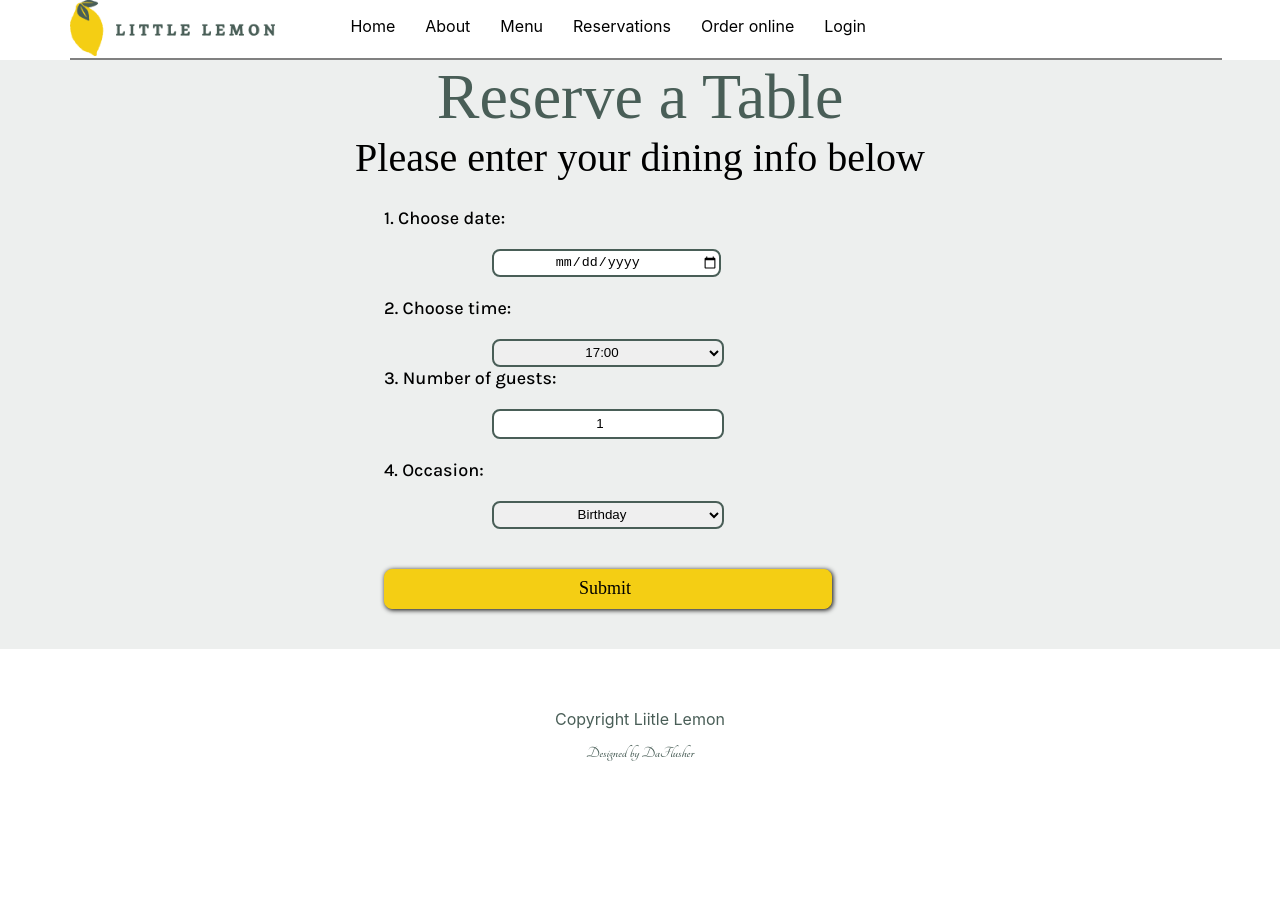
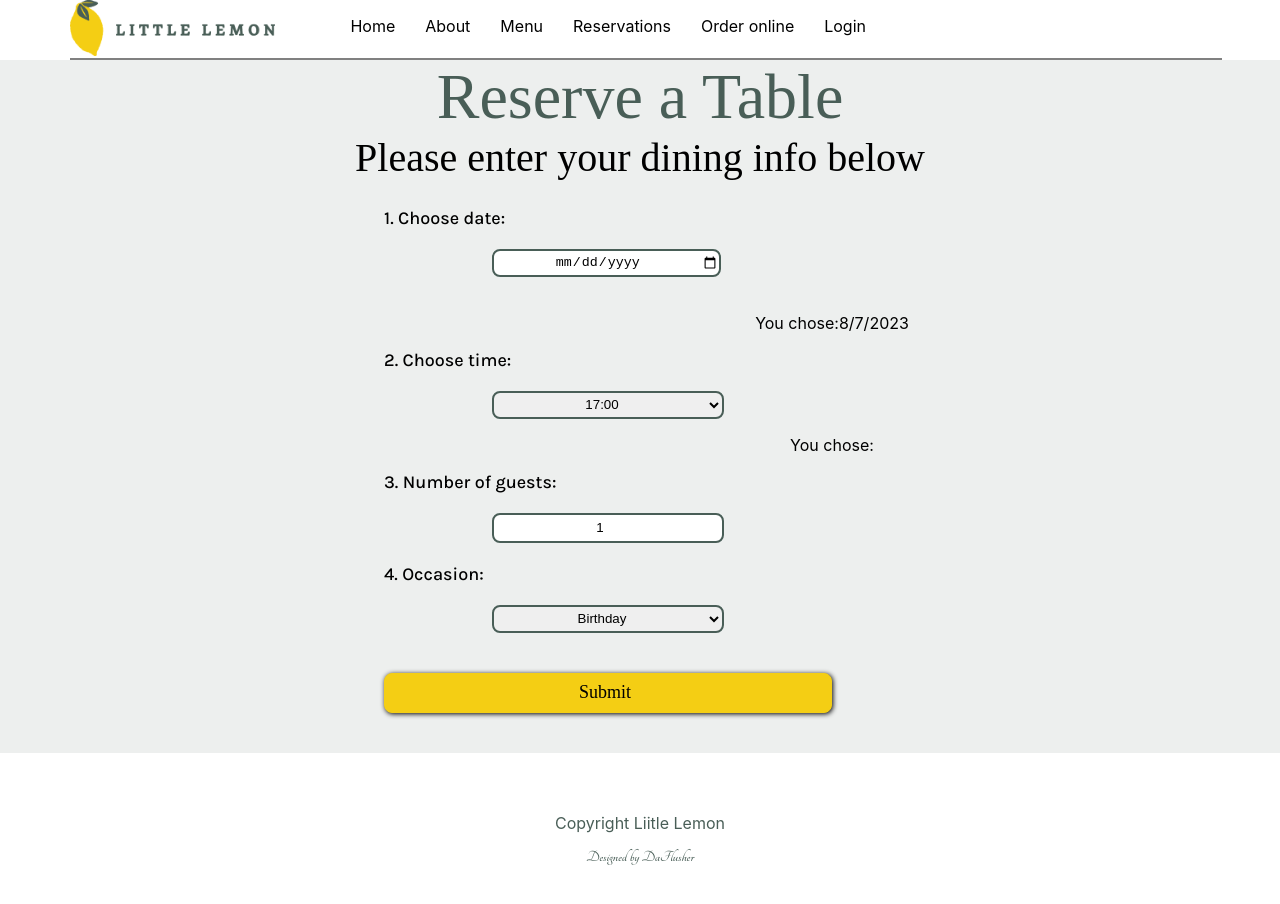
Before and after one commit to DaFlusher/my-little-lemon, a React (Create React App) app: page /reserve-a-table in a window 1280 px wide. Shown: the top 904 px of the page. Built offline with nearby package versions, Linux system fonts and the light colour scheme; a web font is replaced by a local one.

Commit message:
Successfully lifting state of availabletimes from the booking form to the App component

```diff
--- a/public/index.html
+++ b/public/index.html
@@ -65,5 +65,6 @@
       To begin the development, run `npm start` or `yarn start`.
       To create a production bundle, use `npm run build` or `yarn build`.
     -->
+
   </body>
 </html>
--- a/src/App.js
+++ b/src/App.js
@@ -13,13 +13,18 @@ import Home from './Home';
 
 
 function App() {
+  const[availableTime, setAvailableTime]= useState('');
+
+  const handleTimeChange=(e)=>{
+
+    setAvailableTime(e.target.value)}
 
   return(
   <>
 
     <Routes>
       <Route path='/'element={<Home/>}/>
-      <Route path='/reserve-a-table' element={<ReserveTable/>}/>
+      <Route path='/reserve-a-table' element={<ReserveTable setAvailableTime={setAvailableTime} availableTime={availableTime} handleTimeChange={handleTimeChange}/>}/>
     </Routes>
 
   </>);
--- a/src/BookingForm.js
+++ b/src/BookingForm.js
@@ -1,18 +1,16 @@
 import { useState } from "react";
 
-const BookingForm = () => {
+const BookingForm = (props) => {
 
 
     const [date, setDate]= useState(new Date().toLocaleDateString());
 
     const[number, setNumber]= useState('1');
     const[occassion, setOccassion]= useState('');
-    const[availableTime, setAvailableTime]= useState('');
 
 
-    const handleTimeChange=(e)=>{
 
-    setAvailableTime(e.target.value)}
+
 
     const handleDateChange=(e)=>{
         setDate(e.target.value)
@@ -28,7 +26,7 @@ const BookingForm = () => {
 
     const handleSubmit=(e)=>{
         e.preventDefault();
-        setAvailableTime('');
+        props.setAvailableTime('');
         setDate('');
         setNumber('1');
         setOccassion('')
@@ -40,9 +38,10 @@ const BookingForm = () => {
 
                             <label htmlFor="res-date">1. Choose date:</label><br/>
                             <input type="date" id="res-date" value={date} onChange={handleDateChange}  /><br/>
+                            <p>You chose:{date}</p>
 
                             <label htmlFor="res-time">2. Choose time:</label><br/>
-                            <select id="res-time " value={availableTime} onChange={handleTimeChange} ><br/>
+                            <select id="res-time " value={props.availableTime} onChange={props.handleTimeChange} ><br/>
                                 <option>17:00</option>
                                 <option>18:00</option>
                                 <option>19:00</option>
@@ -50,6 +49,7 @@ const BookingForm = () => {
                                 <option>21:00</option>
                                 <option>22:00</option>
                             </select>
+                            <p>You chose:{props.availableTime}</p>
 
                             <label htmlFor="guests">3. Number of guests:</label><br/>
                             <input type="number" min={1} max={10} id="guests" onChange={handleNumberChange} value={number} /><br/>
--- a/src/ReserveTable.js
+++ b/src/ReserveTable.js
@@ -8,7 +8,7 @@ import BookingForm from './BookingForm';
 
 
 
-const ReserveTable = () => {
+const ReserveTable = (props) => {
 
 
     return (
@@ -26,7 +26,7 @@ const ReserveTable = () => {
                     <h1 className='table-head'>Reserve a Table</h1>
                     <h2 className='table-subhead'>Please enter your dining info below</h2>
 
-                    <BookingForm />
+                    <BookingForm availableTime={props.availableTime} setAvailableTime={props.setAvailableTime} handleTimeChange={props.handleTimeChange} />
 
               </section>
               <Footer/>
```
